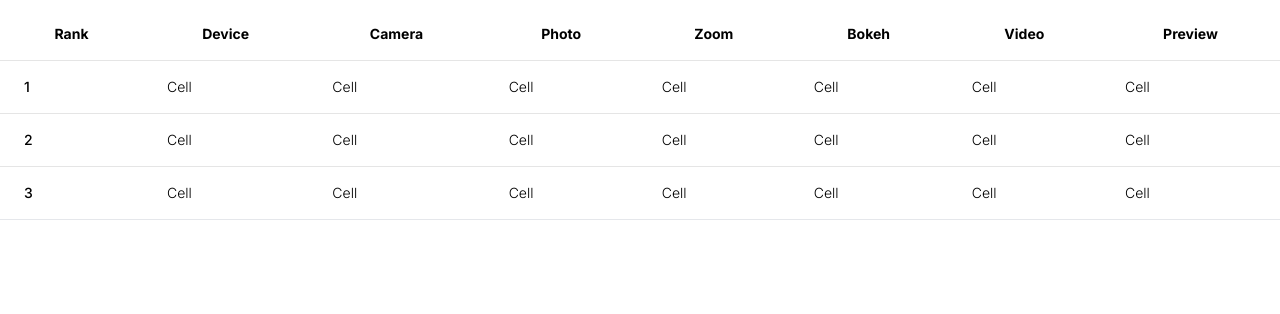
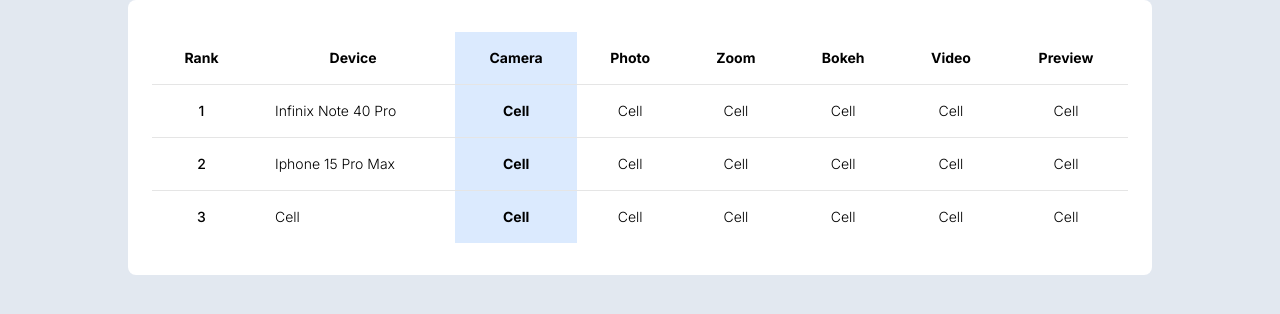
Before and after one commit to louis-27/hapemu-www, a Next.js app: page /camera in a window 1280 px wide. Shown: the top 314 px of the page. Built offline with nearby package versions, Linux system fonts and the light colour scheme.

Commit message:
Camera 45%(?)
Table for the data is looking pretty good

```diff
--- a/src/app/camera/page.tsx
+++ b/src/app/camera/page.tsx
@@ -1,20 +1,82 @@
 export default function Page() {
+    // return (
+    //     <main className="bg-white min-h-screen text-black">
+    //         <div className="flex flex-col overflow-x-auto">
+    //             <div className="sm:-mx-6 lg:-mx-8">
+    //                 <div className="inline-block min-w-full py-2 sm:px-6 lg:px-8">
+    //                     <div className="overflow-x-auto">
+    //                         <table
+    //                             className="min-w-full text-start text-sm font-light text-surface">
+    //                             <thead
+    //                                 className="border-b border-neutral-200 font-medium dark:border-white/10">
+    //                                 <tr>
+    //                                     <th scope="col" className="px-6 py-4">Rank</th>
+    //                                     <th scope="col" className="px-6 py-4">Device</th>
+    //                                     <th scope="col" className="px-6 py-4 bg-blue-100 font-bold">Camera</th>
+    //                                     <th title="Evaluates the main camera performances for capturing still images in various lighting environments"
+    //                                         scope="col" className="px-6 py-4">Photo</th>
+    //                                     <th title="" scope="col" className="px-6 py-4">Zoom</th>
+    //                                     <th scope="col" className="px-6 py-4">Bokeh</th>
+    //                                     <th scope="col" className="px-6 py-4">Video</th>
+    //                                     <th scope="col" className="px-6 py-4">Preview</th>
+    //                                 </tr>
+    //                             </thead>
+    //                             <tbody>
+    //                                 <tr className="border-b border-neutral-200 dark:border-white/10">
+    //                                     <td className="whitespace-nowrap px-6 py-4 font-medium text-center">1</td>
+    //                                     <td className="whitespace-nowrap px-6 py-4">Infinix Note 40 Pro</td>
+    //                                     <td className="whitespace-nowrap px-6 py-4 text-center bg-blue-100 font-bold">Cell</td>
+    //                                     <td className="whitespace-nowrap px-6 py-4 text-center">Cell</td>
+    //                                     <td className="whitespace-nowrap px-6 py-4 text-center">Cell</td>
+    //                                     <td className="whitespace-nowrap px-6 py-4 text-center">Cell</td>
+    //                                     <td className="whitespace-nowrap px-6 py-4 text-center">Cell</td>
+    //                                     <td className="whitespace-nowrap px-6 py-4 text-center">Cell</td>
+    //                                 </tr>
+    //                                 <tr className="border-b border-neutral-200 dark:border-white/10">
+    //                                     <td className="whitespace-nowrap px-6 py-4 font-medium text-center">2</td>
+    //                                     <td className="whitespace-nowrap px-6 py-4">Iphone 15 Pro Max</td>
+    //                                     <td className="whitespace-nowrap px-6 py-4 text-center bg-blue-100 font-bold">Cell</td>
+    //                                     <td className="whitespace-nowrap px-6 py-4 text-center">Cell</td>
+    //                                     <td className="whitespace-nowrap px-6 py-4 text-center">Cell</td>
+    //                                     <td className="whitespace-nowrap px-6 py-4 text-center">Cell</td>
+    //                                     <td className="whitespace-nowrap px-6 py-4 text-center">Cell</td>
+    //                                     <td className="whitespace-nowrap px-6 py-4 text-center">Cell</td>
+    //                                 </tr>
+    //                                 <tr className="border-b ">
+    //                                     <td className="whitespace-nowrap px-6 py-4 font-medium text-center">3</td>
+    //                                     <td className="whitespace-nowrap px-6 py-4">Cell</td>
+    //                                     <td className="whitespace-nowrap px-6 py-4 text-center bg-blue-100 font-bold">Cell</td>
+    //                                     <td className="whitespace-nowrap px-6 py-4 text-center">Cell</td>
+    //                                     <td className="whitespace-nowrap px-6 py-4 text-center">Cell</td>
+    //                                     <td className="whitespace-nowrap px-6 py-4 text-center">Cell</td>
+    //                                     <td className="whitespace-nowrap px-6 py-4 text-center">Cell</td>
+    //                                     <td className="whitespace-nowrap px-6 py-4 text-center">Cell</td>
+    //                                 </tr>
+    //                             </tbody>
+    //                         </table>
+    //                     </div>
+    //                 </div>
+    //             </div>
+    //         </div>
+    //     </main>
+    // );
+
     return (
-        <main className="bg-white min-h-screen text-black">
-            <div className="flex flex-col overflow-x-auto">
-                <div className="sm:-mx-6 lg:-mx-8">
+        <main className="bg-slate-200 min-h-screen text-black">
+            <div className="flex flex-col w-4/5 mx-auto block rounded-lg bg-white p-6 text-surface shadow-secondary-1">
+                <div className="overflow-x-auto sm:-mx-6 lg:-mx-8">
                     <div className="inline-block min-w-full py-2 sm:px-6 lg:px-8">
-                        <div className="overflow-x-auto">
+                        <div className="overflow-hidden">
                             <table
-                                className="min-w-full text-start text-sm font-light text-surface">
+                                className="min-w-full text-left text-sm font-light text-surface">
                                 <thead
-                                    className="border-b border-neutral-200 font-medium dark:border-white/10">
+                                    className="border-b border-neutral-200 font-medium text-center">
                                     <tr>
                                         <th scope="col" className="px-6 py-4">Rank</th>
                                         <th scope="col" className="px-6 py-4">Device</th>
-                                        <th scope="col" className="px-6 py-4">Camera</th>
+                                        <th scope="col" className="px-6 py-4 bg-blue-100 font-bold">Camera</th>
                                         <th title="Evaluates the main camera performances for capturing still images in various lighting environments"
-                                        scope="col" className="px-6 py-4">Photo</th>
+                                            scope="col" className="px-6 py-4">Photo</th>
                                         <th title="" scope="col" className="px-6 py-4">Zoom</th>
                                         <th scope="col" className="px-6 py-4">Bokeh</th>
                                         <th scope="col" className="px-6 py-4">Video</th>
@@ -22,36 +84,37 @@ export default function Page() {
                                     </tr>
                                 </thead>
                                 <tbody>
-                                    <tr className="border-b border-neutral-200 dark:border-white/10">
+                                    <tr className="border-b border-neutral-200 transition duration-300 ease-in-out hover:bg-neutral-100 text-center">
                                         <td className="whitespace-nowrap px-6 py-4 font-medium">1</td>
-                                        <td className="whitespace-nowrap px-6 py-4">Cell</td>
-                                        <td className="whitespace-nowrap px-6 py-4">Cell</td>
+                                        <td className="whitespace-nowrap px-6 py-4 text-start">Infinix Note 40 Pro</td>
+                                        <td className="whitespace-nowrap px-6 py-4 bg-blue-100 hover:bg-neutral-100 font-bold">Cell</td>
                                         <td className="whitespace-nowrap px-6 py-4">Cell</td>
                                         <td className="whitespace-nowrap px-6 py-4">Cell</td>
                                         <td className="whitespace-nowrap px-6 py-4">Cell</td>
                                         <td className="whitespace-nowrap px-6 py-4">Cell</td>
                                         <td className="whitespace-nowrap px-6 py-4">Cell</td>
                                     </tr>
-                                    <tr className="border-b border-neutral-200 dark:border-white/10">
-                                        <td className="whitespace-nowrap px-6 py-4 font-medium ">2</td>
-                                        <td className="whitespace-nowrap px-6 py-4">Cell</td>
-                                        <td className="whitespace-nowrap px-6 py-4">Cell</td>
-                                        <td className="whitespace-nowrap px-6 py-4">Cell</td>
-                                        <td className="whitespace-nowrap px-6 py-4">Cell</td>
-                                        <td className="whitespace-nowrap px-6 py-4">Cell</td>
-                                        <td className="whitespace-nowrap px-6 py-4">Cell</td>
-                                        <td className="whitespace-nowrap px-6 py-4 ">Cell</td>
-                                    </tr>
-                                    <tr className="border-b ">
-                                        <td className="whitespace-nowrap px-6 py-4 font-medium ">3</td>
-                                        <td className="whitespace-nowrap px-6 py-4">Cell</td>
-                                        <td className="whitespace-nowrap px-6 py-4">Cell</td>
+                                    <tr className="border-b border-neutral-200 transition duration-300 ease-in-out hover:bg-neutral-100 text-center">
+                                        <td className="whitespace-nowrap px-6 py-4 font-medium">2</td>
+                                        <td className="whitespace-nowrap px-6 py-4 text-start">Iphone 15 Pro Max</td>
+                                        <td className="whitespace-nowrap px-6 py-4 bg-blue-100 hover:bg-neutral-100 font-bold">Cell</td>
                                         <td className="whitespace-nowrap px-6 py-4">Cell</td>
                                         <td className="whitespace-nowrap px-6 py-4">Cell</td>
                                         <td className="whitespace-nowrap px-6 py-4">Cell</td>
                                         <td className="whitespace-nowrap px-6 py-4">Cell</td>
                                         <td className="whitespace-nowrap px-6 py-4">Cell</td>
                                     </tr>
+                                    <tr className="transition duration-300 ease-in-out hover:bg-neutral-100 text-center">
+                                        <td className="whitespace-nowrap px-6 py-4 font-medium">3</td>
+                                        <td className="whitespace-nowrap px-6 py-4 text-start">Cell</td>
+                                        <td className="whitespace-nowrap px-6 py-4 bg-blue-100 hover:bg-neutral-100 font-bold">Cell</td>
+                                        <td className="whitespace-nowrap px-6 py-4">Cell</td>
+                                        <td className="whitespace-nowrap px-6 py-4">Cell</td>
+                                        <td className="whitespace-nowrap px-6 py-4">Cell</td>
+                                        <td className="whitespace-nowrap px-6 py-4">Cell</td>
+                                        <td className="whitespace-nowrap px-6 py-4">Cell</td>
+                                    </tr>
+
                                 </tbody>
                             </table>
                         </div>
```
